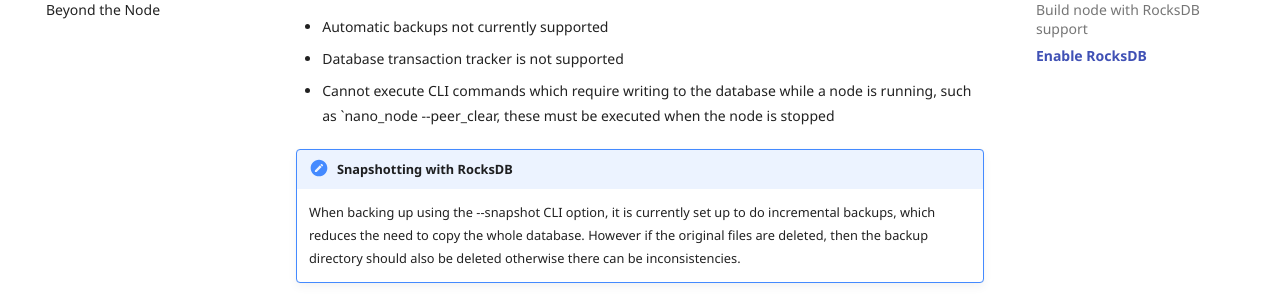
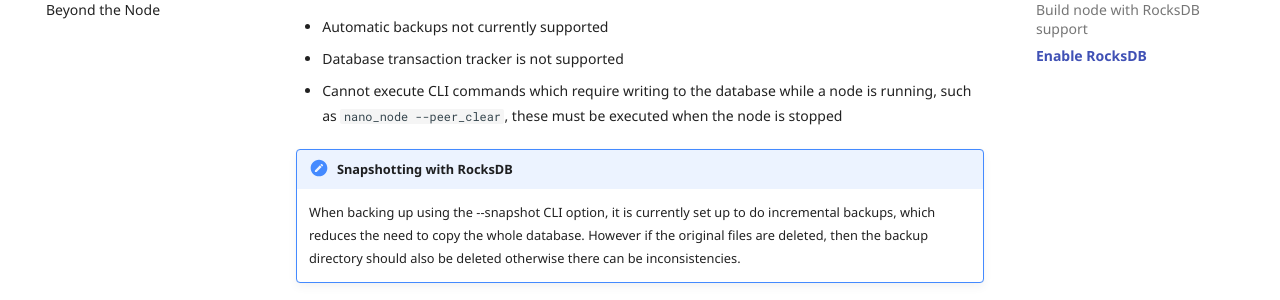
Before and after one commit to nanocurrency/nano-docs, an MkDocs documentation site: the page built from docs/running-a-node/ledger-management.md, in a window 1280 px wide and 900 px high, scrolled down 7163 px. Shown: the part 394-694 px from the top of the window. Built offline with MkDocs 1.6.1 and Material for MkDocs 9.7.7, drawn with Linux system fonts in a browser that asks for light colours; comment, search, counter and statistics services are not loaded.

```diff
--- a/docs/running-a-node/ledger-management.md
+++ b/docs/running-a-node/ledger-management.md
@@ -211,7 +211,7 @@ RocksDB Limitations:
 
 * Automatic backups not currently supported
 * Database transaction tracker is not supported
-* Cannot execute CLI commands which require writing to the database while a node is running, such as `nano_node --peer_clear, these must be executed when the node is stopped
+* Cannot execute CLI commands which require writing to the database while a node is running, such as `nano_node --peer_clear`, these must be executed when the node is stopped
 
 !!! note "Snapshotting with RocksDB"
 	When backing up using the --snapshot CLI option, it is currently set up to do incremental backups, which reduces the need to copy the whole database. However if the original files are deleted, then the backup directory should also be deleted otherwise there can be inconsistencies.
```
